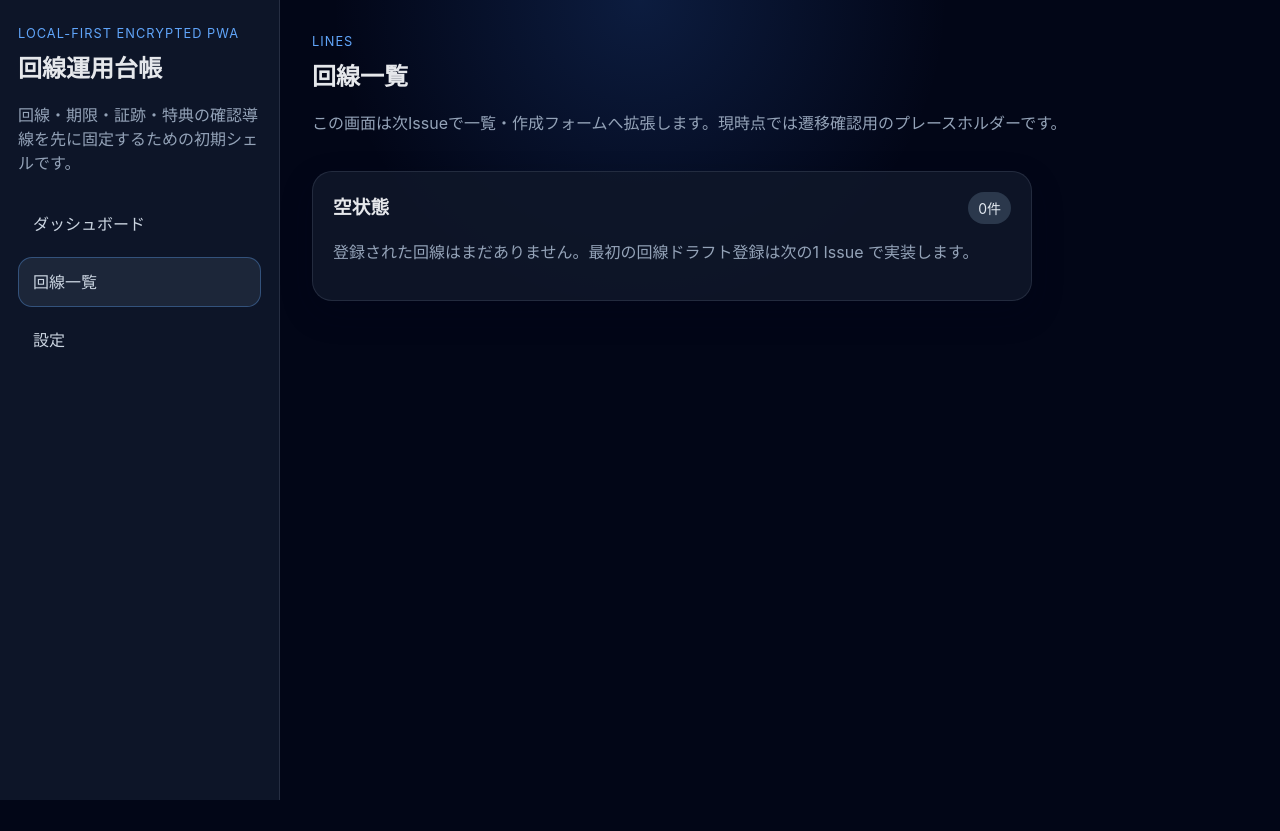
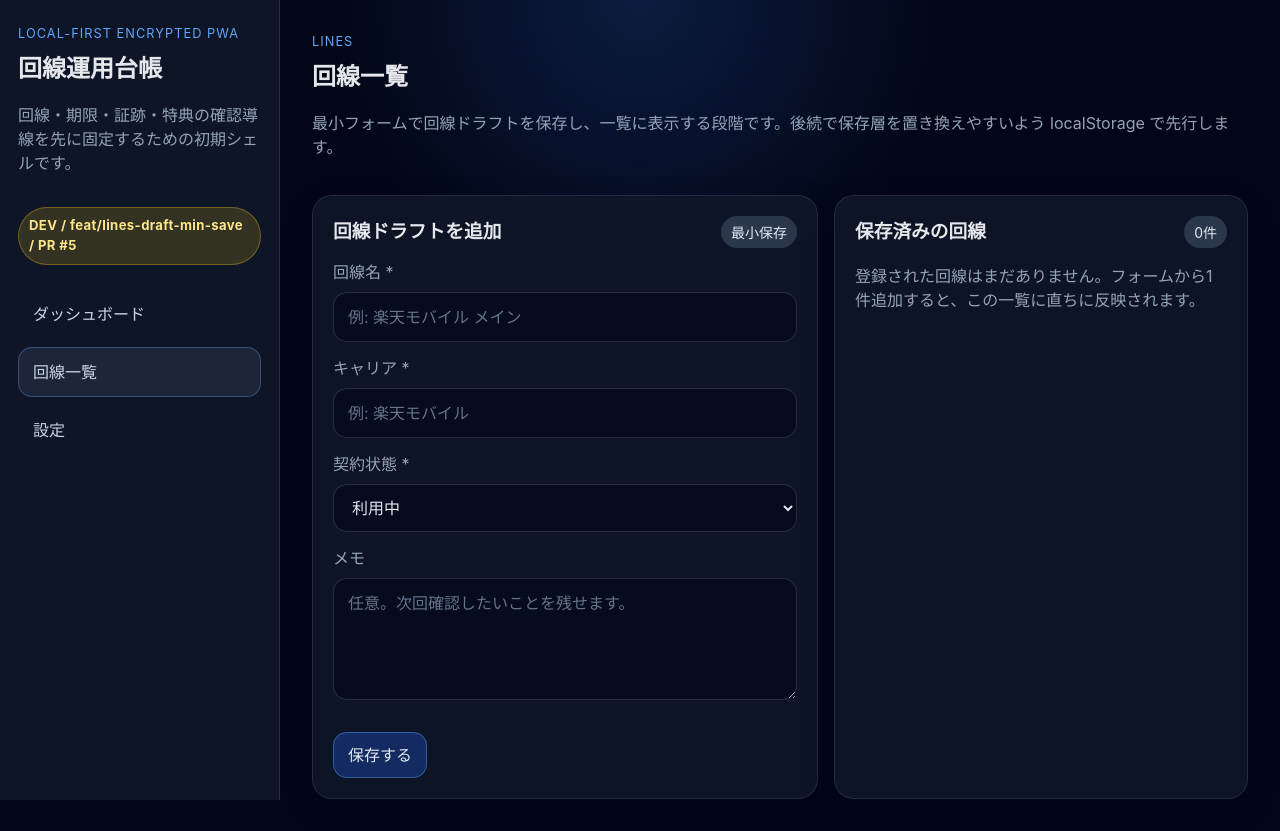
Before and after one commit to Driedsandwich/line-ops-ledger, a React (Vite) app: page /lines in a window 1280 px wide. Before the commit the page ends 800 px from the top, so only its background shows below. Built offline with nearby package versions, Linux system fonts and the light colour scheme.

Commit message:
feat: add line draft form and minimal local persistence
- add line draft form on /lines
- add minimal localStorage-based persistence and restore
- add required-field validation and success message
- add dev-only progress label for active branch and PR

```diff
--- a/src/App.tsx
+++ b/src/App.tsx
@@ -5,6 +5,8 @@ const navItems = [
   { to: '/lines', label: '回線一覧' },
   { to: '/settings', label: '設定' },
 ];
+
+const devProgressLabel = 'DEV / feat/lines-draft-min-save / PR #5';
 
 export function AppLayout(): JSX.Element {
   return (
@@ -16,6 +18,7 @@ export function AppLayout(): JSX.Element {
           <p className="sidebar__description">
             回線・期限・証跡・特典の確認導線を先に固定するための初期シェルです。
           </p>
+          {import.meta.env.DEV ? <p className="dev-progress-badge">{devProgressLabel}</p> : null}
         </div>
         <nav className="nav">
           {navItems.map((item) => (
--- /dev/null
+++ b/src/lib/lineDrafts.ts
@@ -0,0 +1,100 @@
+export const LINE_STATUS_OPTIONS = ['利用中', '解約予定'] as const;
+
+export type LineStatus = (typeof LINE_STATUS_OPTIONS)[number];
+
+export type LineDraft = {
+  id: string;
+  lineName: string;
+  carrier: string;
+  status: LineStatus;
+  memo: string;
+  createdAt: string;
+};
+
+const STORAGE_KEY = 'line-ops-ledger.line-drafts';
+
+function isLineStatus(value: string): value is LineStatus {
+  return LINE_STATUS_OPTIONS.includes(value as LineStatus);
+}
+
+function isRecord(value: unknown): value is Record<string, unknown> {
+  return typeof value === 'object' && value !== null;
+}
+
+function toLineDraft(value: unknown): LineDraft | null {
+  if (!isRecord(value)) {
+    return null;
+  }
+
+  const id = typeof value.id === 'string' ? value.id : null;
+  const lineName = typeof value.lineName === 'string' ? value.lineName : null;
+  const carrier = typeof value.carrier === 'string' ? value.carrier : null;
+  const status = typeof value.status === 'string' && isLineStatus(value.status) ? value.status : null;
+  const memo = typeof value.memo === 'string' ? value.memo : '';
+  const createdAt = typeof value.createdAt === 'string' ? value.createdAt : null;
+
+  if (!id || !lineName || !carrier || !status || !createdAt) {
+    return null;
+  }
+
+  return {
+    id,
+    lineName,
+    carrier,
+    status,
+    memo,
+    createdAt,
+  };
+}
+
+export function loadLineDrafts(): LineDraft[] {
+  if (typeof window === 'undefined') {
+    return [];
+  }
+
+  try {
+    const raw = window.localStorage.getItem(STORAGE_KEY);
+
+    if (!raw) {
+      return [];
+    }
+
+    const parsed: unknown = JSON.parse(raw);
+
+    if (!Array.isArray(parsed)) {
+      return [];
+    }
+
+    return parsed
+      .map(toLineDraft)
+      .filter((draft): draft is LineDraft => draft !== null)
+      .sort((a, b) => b.createdAt.localeCompare(a.createdAt));
+  } catch (error) {
+    console.error('failed to load line drafts', error);
+    return [];
+  }
+}
+
+export function saveLineDrafts(drafts: LineDraft[]): void {
+  if (typeof window === 'undefined') {
+    return;
+  }
+
+  window.localStorage.setItem(STORAGE_KEY, JSON.stringify(drafts));
+}
+
+export function createLineDraft(input: {
+  lineName: string;
+  carrier: string;
+  status: LineStatus;
+  memo: string;
+}): LineDraft {
+  return {
+    id: globalThis.crypto?.randomUUID?.() ?? `${Date.now()}`,
+    lineName: input.lineName,
+    carrier: input.carrier,
+    status: input.status,
+    memo: input.memo,
+    createdAt: new Date().toISOString(),
+  };
+}
--- a/src/pages/LinesPage.tsx
+++ b/src/pages/LinesPage.tsx
@@ -1,4 +1,91 @@
+import { useMemo, useState } from 'react';
+import {
+  createLineDraft,
+  LINE_STATUS_OPTIONS,
+  loadLineDrafts,
+  saveLineDrafts,
+  type LineStatus,
+  type LineDraft,
+} from '../lib/lineDrafts';
+
+type FormState = {
+  lineName: string;
+  carrier: string;
+  status: LineStatus;
+  memo: string;
+};
+
+const initialFormState: FormState = {
+  lineName: '',
+  carrier: '',
+  status: '利用中',
+  memo: '',
+};
+
+function formatCreatedAt(value: string): string {
+  const date = new Date(value);
+
+  if (Number.isNaN(date.getTime())) {
+    return value;
+  }
+
+  return new Intl.DateTimeFormat('ja-JP', {
+    year: 'numeric',
+    month: '2-digit',
+    day: '2-digit',
+    hour: '2-digit',
+    minute: '2-digit',
+  }).format(date);
+}
+
 export function LinesPage(): JSX.Element {
+  const [drafts, setDrafts] = useState<LineDraft[]>(() => loadLineDrafts());
+  const [form, setForm] = useState<FormState>(initialFormState);
+  const [errorMessage, setErrorMessage] = useState<string | null>(null);
+  const [successMessage, setSuccessMessage] = useState<string | null>(null);
+
+  const hasDrafts = drafts.length > 0;
+  const countLabel = useMemo(() => `${drafts.length}件`, [drafts.length]);
+
+  function updateField<K extends keyof FormState>(key: K, value: FormState[K]): void {
+    setForm((current) => ({
+      ...current,
+      [key]: value,
+    }));
+  }
+
+  function resetMessages(): void {
+    setErrorMessage(null);
+    setSuccessMessage(null);
+  }
+
+  function handleSubmit(event: React.FormEvent<HTMLFormElement>): void {
+    event.preventDefault();
+    resetMessages();
+
+    const lineName = form.lineName.trim();
+    const carrier = form.carrier.trim();
+    const memo = form.memo.trim();
+
+    if (!lineName || !carrier || !form.status) {
+      setErrorMessage('回線名、キャリア、契約状態は必須です。');
+      return;
+    }
+
+    const nextDraft = createLineDraft({
+      lineName,
+      carrier,
+      status: form.status,
+      memo,
+    });
+
+    const nextDrafts = [nextDraft, ...drafts];
+    setDrafts(nextDrafts);
+    saveLineDrafts(nextDrafts);
+    setForm(initialFormState);
+    setSuccessMessage(`回線ドラフト「${lineName}」を保存しました。`);
+  }
+
   return (
     <div className="page">
       <header className="page__header">
@@ -6,18 +93,94 @@ export function LinesPage(): JSX.Element {
           <p className="eyebrow">Lines</p>
           <h2>回線一覧</h2>
           <p className="page__lead">
-            この画面は次Issueで一覧・作成フォームへ拡張します。現時点では遷移確認用のプレースホルダーです。
+            最小フォームで回線ドラフトを保存し、一覧に表示する段階です。後続で保存層を置き換えやすいよう localStorage で先行します。
           </p>
         </div>
       </header>
 
-      <section className="card-grid card-grid--single">
+      <section className="card-grid card-grid--lines">
         <article className="card">
           <div className="card__header">
-            <h3>空状態</h3>
-            <span className="badge">0件</span>
+            <h3>回線ドラフトを追加</h3>
+            <span className="badge">最小保存</span>
           </div>
-          <p className="muted">登録された回線はまだありません。最初の回線ドラフト登録は次の1 Issue で実装します。</p>
+
+          <form className="form-grid" onSubmit={handleSubmit}>
+            <label className="field">
+              <span>回線名 *</span>
+              <input
+                value={form.lineName}
+                onChange={(event) => updateField('lineName', event.target.value)}
+                placeholder="例: 楽天モバイル メイン"
+              />
+            </label>
+
+            <label className="field">
+              <span>キャリア *</span>
+              <input
+                value={form.carrier}
+                onChange={(event) => updateField('carrier', event.target.value)}
+                placeholder="例: 楽天モバイル"
+              />
+            </label>
+
+            <label className="field">
+              <span>契約状態 *</span>
+              <select value={form.status} onChange={(event) => updateField('status', event.target.value as LineStatus)}>
+                {LINE_STATUS_OPTIONS.map((option) => (
+                  <option key={option} value={option}>
+                    {option}
+                  </option>
+                ))}
+              </select>
+            </label>
+
+            <label className="field field--full">
+              <span>メモ</span>
+              <textarea
+                value={form.memo}
+                onChange={(event) => updateField('memo', event.target.value)}
+                rows={4}
+                placeholder="任意。次回確認したいことを残せます。"
+              />
+            </label>
+
+            {errorMessage ? <p className="notice notice--warn field--full">{errorMessage}</p> : null}
+            {successMessage ? <p className="notice field--full">{successMessage}</p> : null}
+
+            <div className="button-row field--full">
+              <button type="submit" className="button button--primary">
+                保存する
+              </button>
+            </div>
+          </form>
+        </article>
+
+        <article className="card">
+          <div className="card__header">
+            <h3>保存済みの回線</h3>
+            <span className="badge">{countLabel}</span>
+          </div>
+
+          {!hasDrafts ? (
+            <p className="muted">
+              登録された回線はまだありません。フォームから1件追加すると、この一覧に直ちに反映されます。
+            </p>
+          ) : (
+            <ul className="list list--drafts">
+              {drafts.map((draft) => (
+                <li key={draft.id}>
+                  <div className="list__row">
+                    <strong>{draft.lineName}</strong>
+                    <span className={draft.status === '利用中' ? 'badge badge--ok' : 'badge'}>{draft.status}</span>
+                  </div>
+                  <span>{draft.carrier}</span>
+                  {draft.memo ? <span>{draft.memo}</span> : null}
+                  <span className="muted">保存日時: {formatCreatedAt(draft.createdAt)}</span>
+                </li>
+              ))}
+            </ul>
+          )}
         </article>
       </section>
     </div>
--- a/src/styles.css
+++ b/src/styles.css
@@ -25,7 +25,10 @@ a {
   text-decoration: none;
 }
 
-button {
+button,
+input,
+select,
+textarea {
   font: inherit;
 }
 
@@ -58,7 +61,8 @@ button {
 .muted,
 .list span,
 .notice,
-.definition-list dt {
+.definition-list dt,
+.field span {
   color: #94a3b8;
 }
 
@@ -68,6 +72,20 @@ button {
   letter-spacing: 0.08em;
   text-transform: uppercase;
   color: #60a5fa;
+}
+
+.dev-progress-badge {
+  display: inline-flex;
+  align-items: center;
+  margin: 16px 0 0;
+  padding: 8px 10px;
+  border-radius: 999px;
+  background: rgba(250, 204, 21, 0.16);
+  border: 1px solid rgba(250, 204, 21, 0.32);
+  color: #fde68a;
+  font-size: 0.82rem;
+  font-weight: 700;
+  letter-spacing: 0.03em;
 }
 
 .nav {
@@ -115,6 +133,10 @@ button {
   grid-template-columns: minmax(280px, 720px);
 }
 
+.card-grid--lines {
+  grid-template-columns: minmax(320px, 1.1fr) minmax(280px, 0.9fr);
+}
+
 .card {
   background: rgba(15, 23, 42, 0.88);
   border: 1px solid rgba(148, 163, 184, 0.16);
@@ -127,11 +149,15 @@ button {
   border-color: rgba(34, 197, 94, 0.32);
 }
 
-.card__header {
+.card__header,
+.list__row {
   display: flex;
   justify-content: space-between;
   gap: 12px;
   align-items: center;
+}
+
+.card__header {
   margin-bottom: 12px;
 }
 
@@ -176,6 +202,10 @@ button {
   padding: 12px;
   border-radius: 16px;
   background: rgba(2, 6, 23, 0.45);
+}
+
+.list--drafts li {
+  gap: 8px;
 }
 
 .stats-row {
@@ -256,6 +286,43 @@ button {
   border-color: rgba(96, 165, 250, 0.4);
 }
 
+.form-grid {
+  display: grid;
+  gap: 14px;
+}
+
+.field {
+  display: grid;
+  gap: 8px;
+}
+
+.field--full {
+  grid-column: 1 / -1;
+}
+
+.field input,
+.field select,
+.field textarea {
+  width: 100%;
+  border: 1px solid rgba(148, 163, 184, 0.22);
+  border-radius: 14px;
+  background: rgba(2, 6, 23, 0.58);
+  color: #e2e8f0;
+  padding: 12px 14px;
+}
+
+.field input::placeholder,
+.field textarea::placeholder {
+  color: #64748b;
+}
+
+.field input:focus,
+.field select:focus,
+.field textarea:focus {
+  outline: 2px solid rgba(96, 165, 250, 0.45);
+  border-color: rgba(96, 165, 250, 0.4);
+}
+
 @media (max-width: 960px) {
   .app-shell {
     grid-template-columns: 1fr;
@@ -271,6 +338,10 @@ button {
   .content {
     padding: 20px;
   }
+
+  .card-grid--lines {
+    grid-template-columns: 1fr;
+  }
 }
 
 @media (max-width: 640px) {
```
Also changed, not shown: 3 other files (tests, documents, lock files or other folders).
